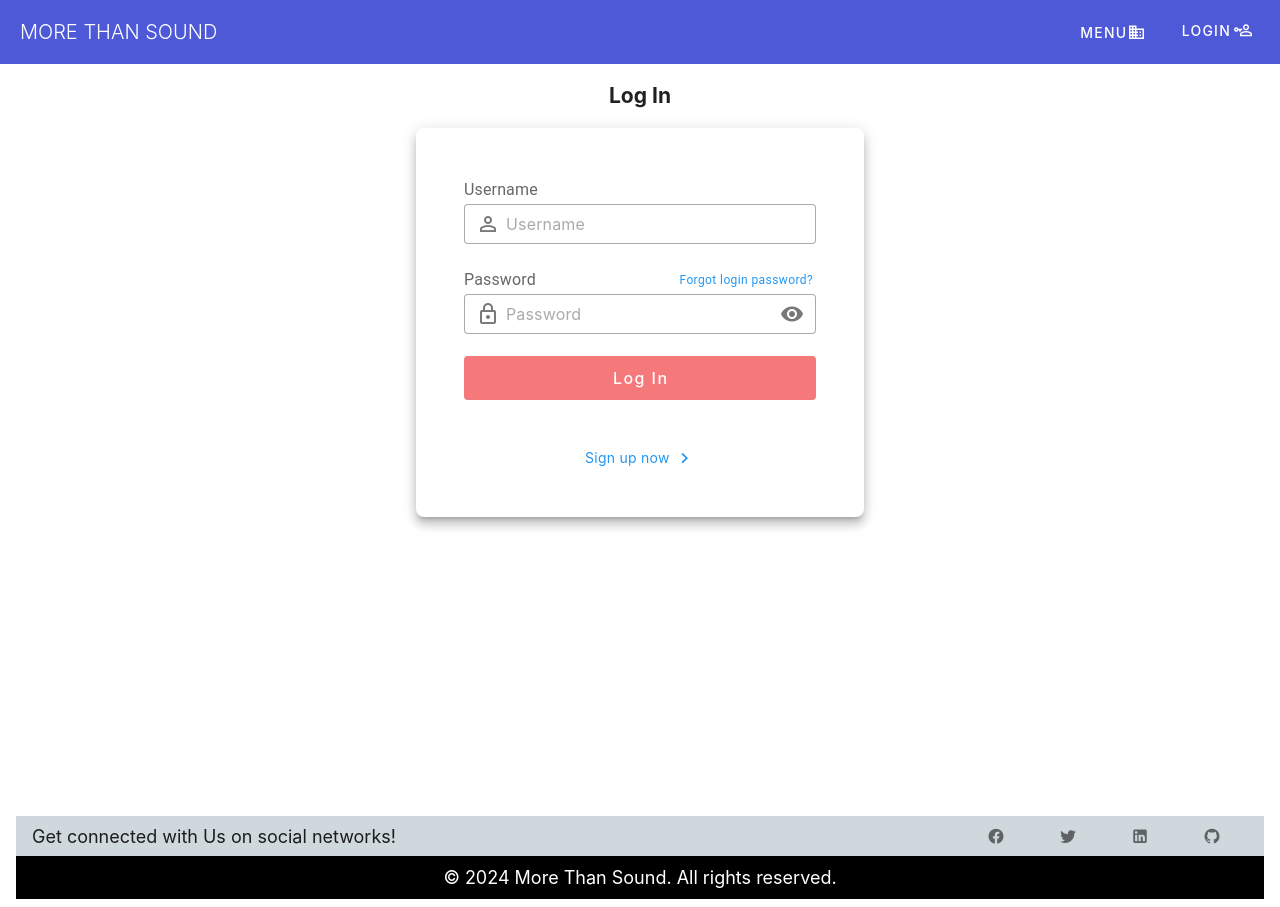
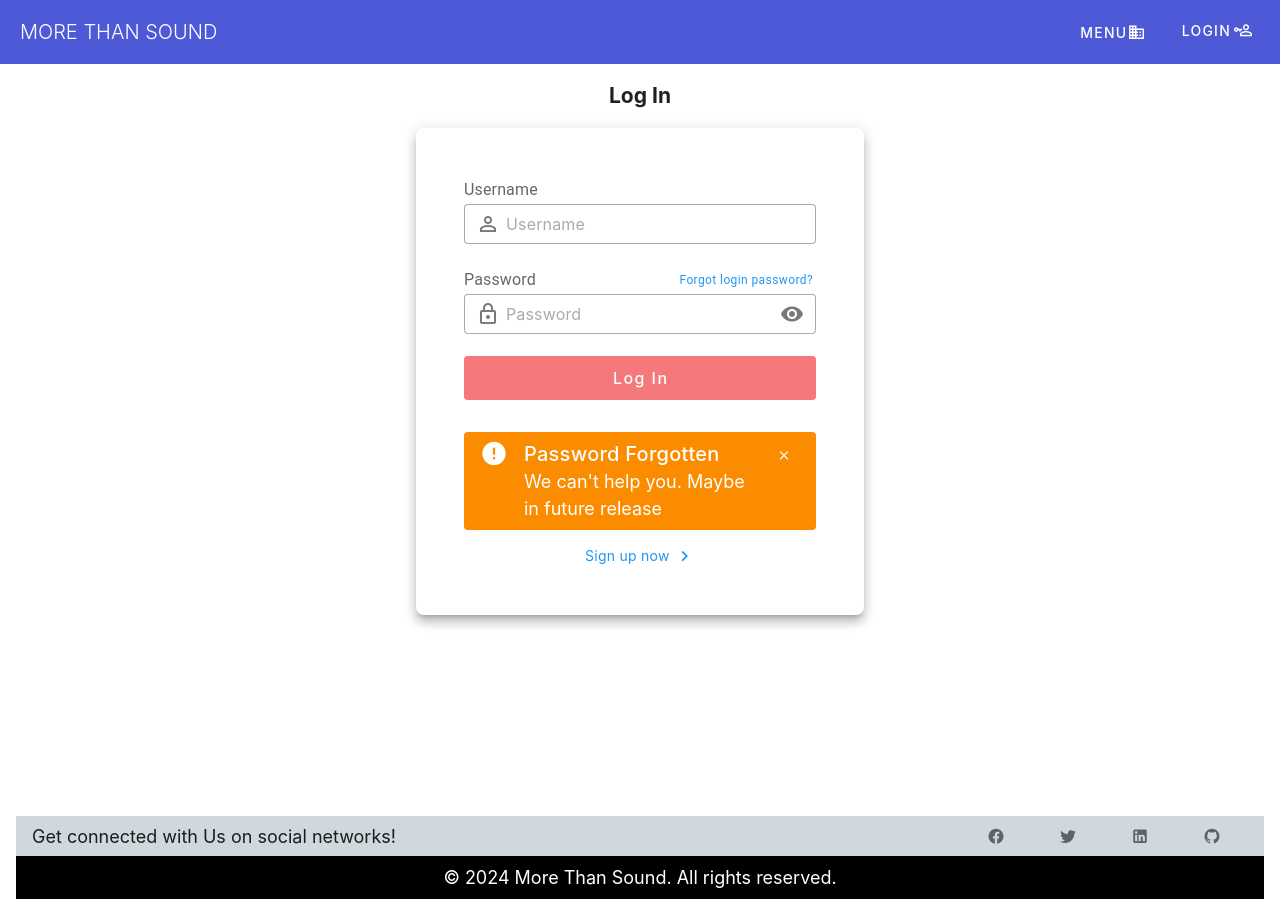
Before and after one commit to leonardo-canteros/VueFinalProject, a Vue app: page /login in a window 1280 px wide. Both pictures are taken after a click on the link "Forgot login password?". Built offline with nearby package versions, Linux system fonts and the light colour scheme.

Commit message:
add Register Link from Log In Form

```diff
--- a/src/components/auth/FormLogin.vue
+++ b/src/components/auth/FormLogin.vue
@@ -20,22 +20,24 @@
       :type="visible ? 'text' : 'password'"
       @click:append-inner="visible = !visible"
     >
-      <FormLink label="Forgot login password?" class="text-caption"</FormLink>
+      <FormLink label="Forgot login password?" class="text-caption" @click="passwordHelp" </FormLink>
     </FormTextField>
 
     <FormButton :loading="loading" label="Log In" type="submit"></FormButton>
 
     <v-alert
-      v-if="msgLogin.show"
+      v-if="msgAlert.show"
       density="compact"
-      :text="msgLogin.text"
-      title="Login Error"
-      :type="(msgLogin.isError ? 'error' : 'success') as 'error' | 'success'"
+      :text="msgAlert.text"
+      :title="msgAlert.title"
       closable
+      :type="(msgAlert.isError ? 'error' : 'warning')"
     ></v-alert>
 
     <v-card-text class="text-center">
-      <FormLink label="Sign up now" icon="mdi-chevron-right"></FormLink>
+      <RouterLink to="/register" class="text-white mt-3">
+        <FormLink label="Sign up now" icon="mdi-chevron-right"></FormLink>
+      </RouterLink>
     </v-card-text>
   </FormContainer>
 </template>
@@ -74,8 +76,16 @@ const authStore = useAuthStore();
 const loading = ref(false);
 const visible = ref(false);
 
-const msgLogin = reactive({
+const passwordHelp = () => {
+    msgAlert.show = true;
+    msgAlert.title = "Password Forgotten";
+    msgAlert.text = "We can't help you. Maybe in future release";
+    msgAlert.isError = false;
+}
+
+const msgAlert = reactive({
   show: false,
+  title: "",
   text: "",
   isError: true,
 });
@@ -89,9 +99,10 @@ const submitForm = handleSubmit(async (values) => {
       router.push("/");
     }
   } catch (error: any) {
-    msgLogin.show = true;
-    msgLogin.text = error.message;
-    msgLogin.isError = true;
+    msgAlert.show = true;
+    msgAlert.title = "Login Error";
+    msgAlert.text = error.message;
+    msgAlert.isError = true;
   }
 });
 </script>
--- /dev/null
+++ b/src/components/auth/RegisterForm.vue
@@ -0,0 +1,7 @@
+<template>
+  <div></div>
+</template>
+
+<script setup lang="ts"></script>
+
+<style scoped></style>
--- a/src/router/index.ts
+++ b/src/router/index.ts
@@ -50,6 +50,11 @@ const router = createRouter({
       component: () => import("../views/LoginView.vue"),
     },
     {
+      path: "/register",
+      name: "register",
+      component: () => import("../views/RegisterView.vue"),
+    },
+    {
       path: '/users',
       name: 'users',
       component: () => import('../views/UsersListView.vue')
--- /dev/null
+++ b/src/views/RegisterView.vue
@@ -0,0 +1,9 @@
+<template>
+  <div>
+    <Register></Register>
+  </div>
+</template>
+
+<script setup lang="ts">
+import Register from "@/components/auth/RegisterForm.vue";
+</script>
```
